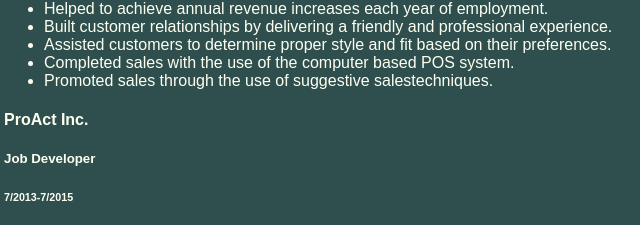
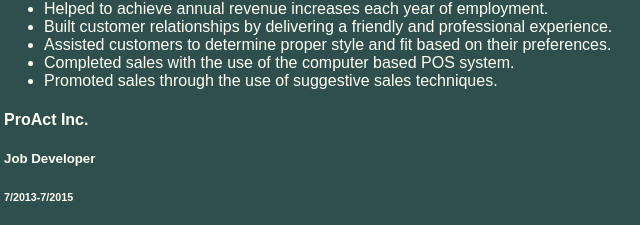
Before and after one commit to Anthonymoe/anthonymoe.github.io, a plain HTML site: page index.html in a window 1280 px wide. Shown: the part 1478-1703 px from the top of the page, 252-892 px from the left. Drawn offline with Linux system fonts and the light colour scheme.

Commit message:
Update index.html

```diff
--- a/index.html
+++ b/index.html
@@ -84,7 +84,7 @@
       <li>Built customer relationships by delivering a friendly and professional experience.</li>
       <li>Assisted customers to determine proper style and fit based on their preferences.</li>
       <li>Completed sales with the use of the computer based POS system.</li>
-      <li>Promoted sales through the use of suggestive salestechniques.</li>
+      <li>Promoted sales through the use of suggestive sales techniques.</li>
     </ul>
   </div>
 
```
